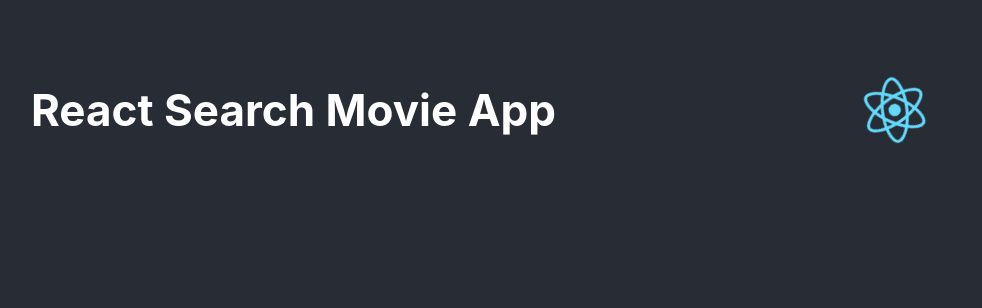
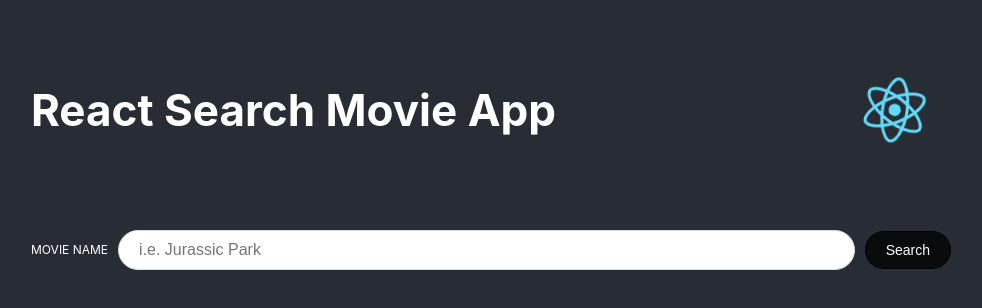
Before and after one commit to djraivis/search-movies, a React (Create React App) app: page / in a window 1280 px wide. Shown: the top 308 px of the page, without its empty margins (149-1131 px from the left). Built offline with nearby package versions, Linux system fonts and the light colour scheme.

Commit message:
Search Movies Component

```diff
--- a/src/App.css
+++ b/src/App.css
@@ -61,3 +61,49 @@
   font-size: 4.4rem;
   text-align: center
 }
+
+.form {
+  display: grid;
+}
+
+.label {
+  font-size: 1.2rem;
+  margin-bottom: 0.2rem;
+  text-transform: uppercase;
+}
+
+.input {
+  font-size: 1.6rem;
+  padding: 0.5rem 2rem;
+  line-height: 2.8rem;
+  border-radius: 20px;
+  border: 1px solid #ddd;
+  margin-bottom: 1rem;
+}
+
+.button {
+  background-color: rgba(0, 0, 0, 0.75);
+  color: white;
+  padding: 1rem 2rem;
+  border: 1px solid rgba(0, 0, 0, 0.75);
+  border-radius: 20px;
+  font-size: 1.4rem;
+  cursor: pointer;
+  transition: background-color 250ms;
+}
+
+.button:hover {
+  background-color: rgba(0, 0, 0, 0.85);
+}
+
+@media (min-width:786px) {
+  .form {
+    grid-template-columns: auto 1fr auto;
+    grid-gap: 1rem;
+    align-items: center;
+  }
+
+  .input {
+    margin-bottom: 0;
+  }
+}
--- /dev/null
+++ b/src/SearchMovies.js
@@ -0,0 +1,16 @@
+import './SearchMovies';
+import './App.css';
+
+function SearchMovies() {
+    return (
+        <div className="container">
+            <form className="form">
+                <label className="label" htmlFor="query">Movie Name</label>
+                <input className="input" type="text" name="query" placeholder="i.e. Jurassic Park" />
+                <button className="button" type="submit">Search</button>
+            </form>
+        </div>
+    );
+}
+
+export default SearchMovies;
--- a/src/index.js
+++ b/src/index.js
@@ -2,10 +2,12 @@
 import ReactDOM from 'react-dom/client';
 import './index.css';
 import App from './App';
+import SearchMovies from './SearchMovies';
 
 const root = ReactDOM.createRoot(document.getElementById('root'));
 root.render(
   <React.StrictMode>
     <App />
+    <SearchMovies />
   </React.StrictMode>
 );
```
Also changed, not shown: src/SearchMovies.css (added).
